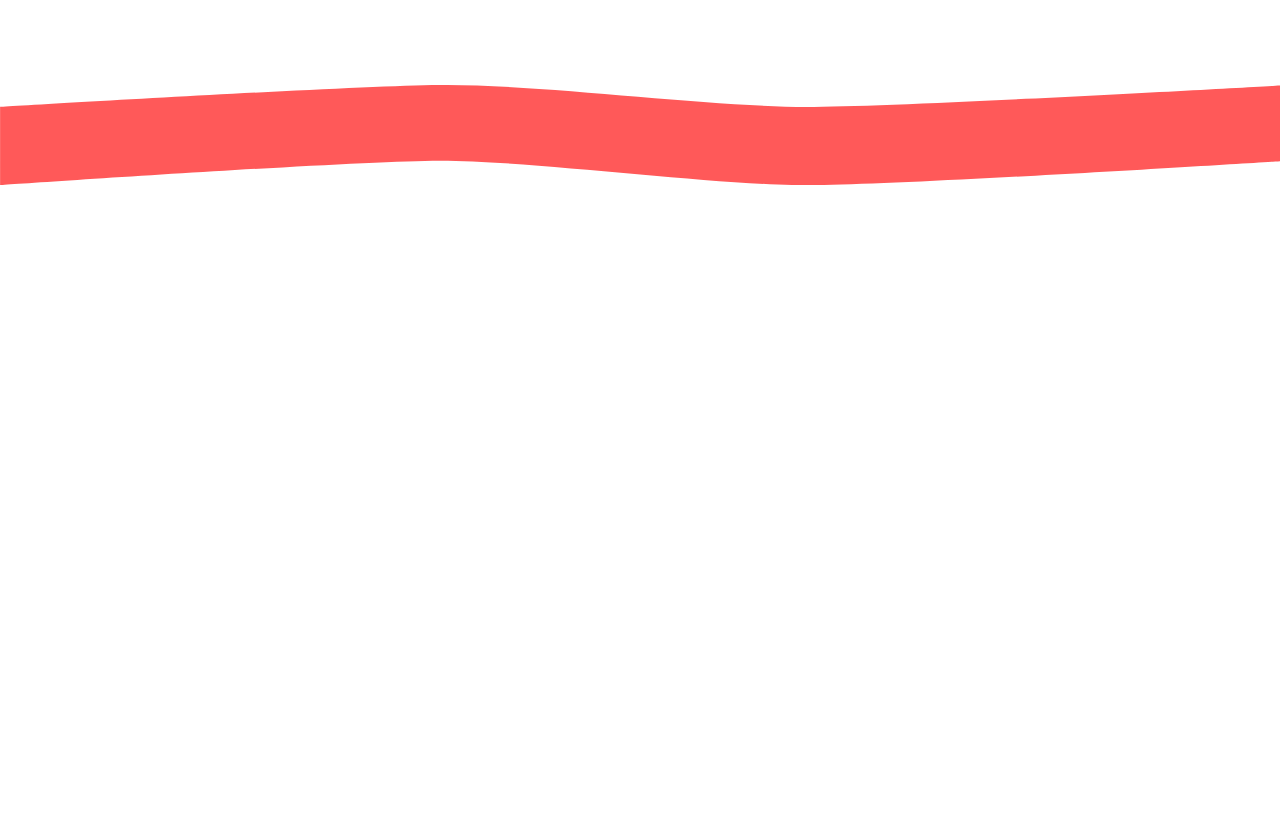
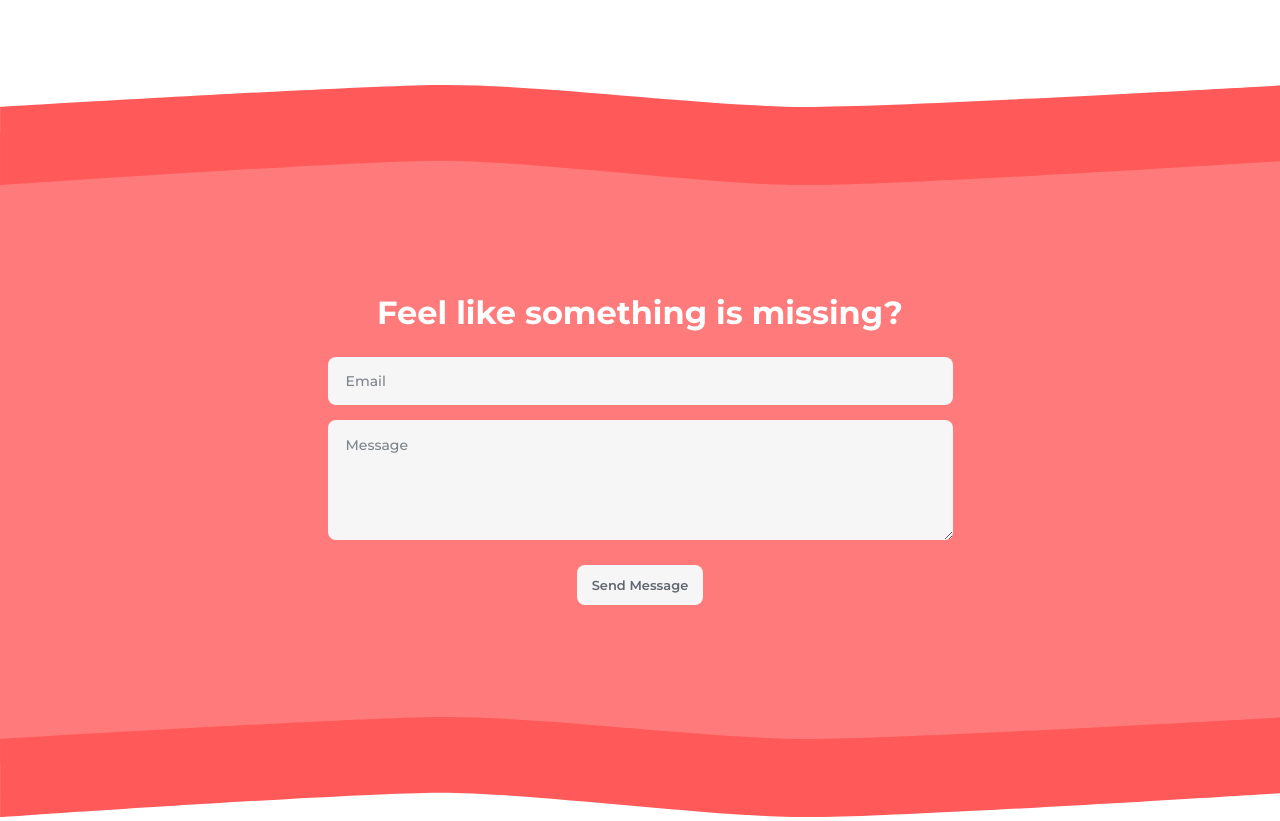
Before and after one commit to Poxie/newest-spotify-app, a Next.js app: page / in a window 1280 px wide. Shown: the part 1980-2801 px from the top of the page. Before the commit the page ends 2169 px from the top, so only its background shows below. Built offline with nearby package versions, Linux system fonts and the light colour scheme.

Commit message:
Added basic contact page UI

```diff
--- /dev/null
+++ b/components/home/HomeContact.tsx
@@ -0,0 +1,41 @@
+import { WaveIcon } from '@/assets/icons/WaveIcon';
+import { useState } from 'react';
+import styles from '../../styles/Home.module.scss';
+import Button from '../button';
+import { Input } from '../input';
+
+export const HomeContact = () => {
+    const [email, setEmail] = useState('');
+    const [message, setMessage] = useState('');
+
+    return(
+        <section className={styles['contact-section']}>
+            <div className={styles['contact-content']}>
+                <h2>
+                    Feel like something is missing?
+                </h2>
+                <form>
+                    <Input
+                        label="Email"
+                        onChange={setEmail}
+                        value={email}
+                        containerClassName={styles['contact-input']}
+                    />
+                    <Input
+                        onChange={setMessage}
+                        value={message}
+                        label="Message"
+                        textArea
+                    />
+                    <Button
+                        type={'secondary'}
+                        buttonType={'submit'}
+                    >
+                        Send Message
+                    </Button>
+                </form>
+            </div>
+            <WaveIcon />
+        </section>
+    )
+}
--- a/components/home/index.tsx
+++ b/components/home/index.tsx
@@ -1,3 +1,4 @@
+import { HomeContact } from './HomeContact';
 import { HomeMain } from './HomeMain';
 import { HomeTiles } from './HomeTiles';
 
@@ -6,6 +7,7 @@ export default function Home() {
         <>
             <HomeMain />
             <HomeTiles />
+            <HomeContact />
         </>
     )
 }
--- a/styles/Home.module.scss
+++ b/styles/Home.module.scss
@@ -1,3 +1,7 @@
+.container {
+    --section-padding: 20vh;
+}
+
 // Main
 .main {
     height: 85vh;
@@ -43,7 +47,6 @@
 
 // Tiles
 .tile-section {
-    --section-padding: 20vh;
     padding: var(--section-padding) 0;
     position: relative;
 }
@@ -106,3 +109,30 @@
         background: linear-gradient(90deg, rgba(var(--background-secondary-rgb), 1) 0%, rgba(var(--background-secondary-rgb), 0) 100%);
     }
 }
+
+
+// Contact
+.contact-section {
+    padding: var(--section-padding) 0;
+    background-color: var(--color-secondary);
+    color: var(--text-light-primary);
+    position: relative;
+}
+.contact-content {
+    width: 625px;
+    margin: 0 auto;
+    text-align: center;
+
+    h2 {
+        margin: 0;
+        font-size: 32px;
+        margin-bottom: var(--spacing-primary);
+    }
+    button {
+        margin: 0 auto;
+        margin-top: var(--spacing-primary);
+    }
+}
+.contact-input {
+    margin-bottom: var(--spacing-secondary);
+}
```
